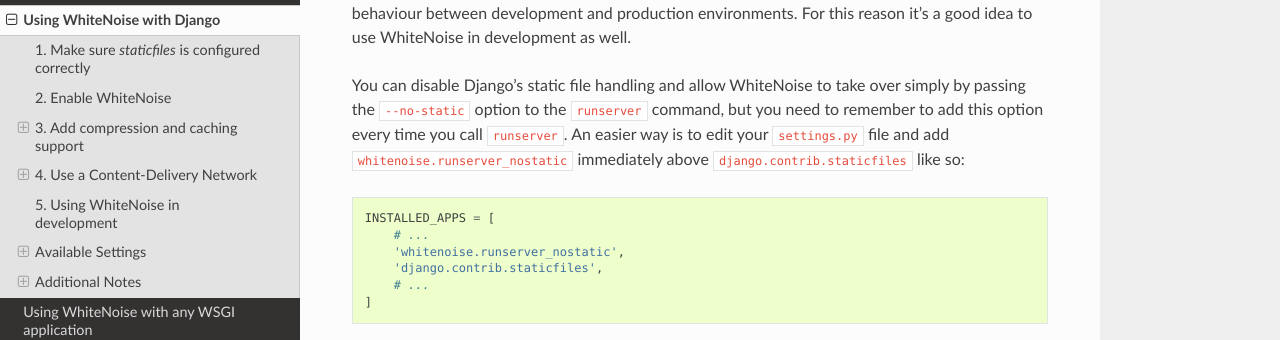
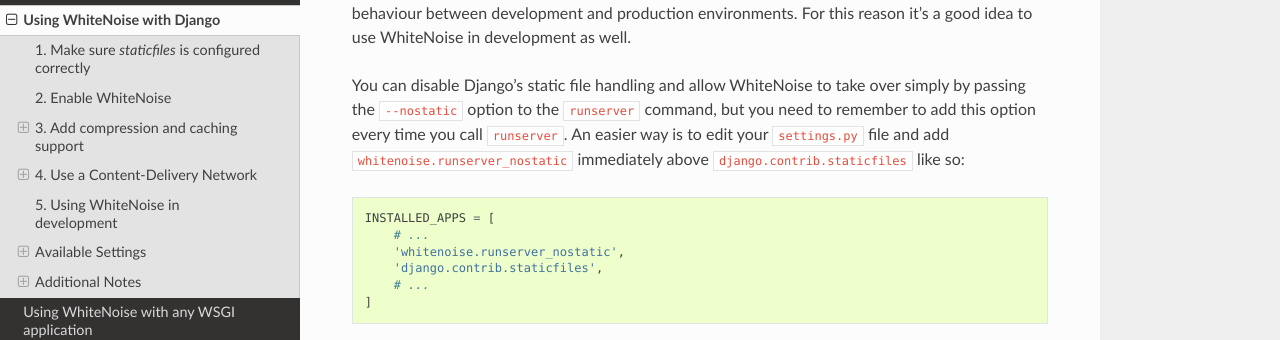
Before and after one commit to gorbunov87/white_noise, a Sphinx documentation site: the page built from docs/django.rst, in a window 1280 px wide and 900 px high, scrolled down 2935 px. Shown: the part 156-496 px from the top of the window. Built offline with Sphinx 7.4.7 and the Read the Docs theme 2.0.0, drawn with Linux system fonts in a browser that asks for light colours.

Commit message:
--nostatic instead of --no-static
The `runserver` command provided by the staticfiles contrib app expects `--nostatic` instead of `--no-static`.

```diff
--- a/docs/django.rst
+++ b/docs/django.rst
@@ -166,7 +166,7 @@
 environments. For this reason it's a good idea to use WhiteNoise in development as well.
 
 You can disable Django's static file handling and allow WhiteNoise to take over
-simply by passing the ``--no-static`` option to the ``runserver`` command, but
+simply by passing the ``--nostatic`` option to the ``runserver`` command, but
 you need to remember to add this option every time you call ``runserver``. An
 easier way is to edit your ``settings.py`` file and add
 ``whitenoise.runserver_nostatic`` immediately above
```
